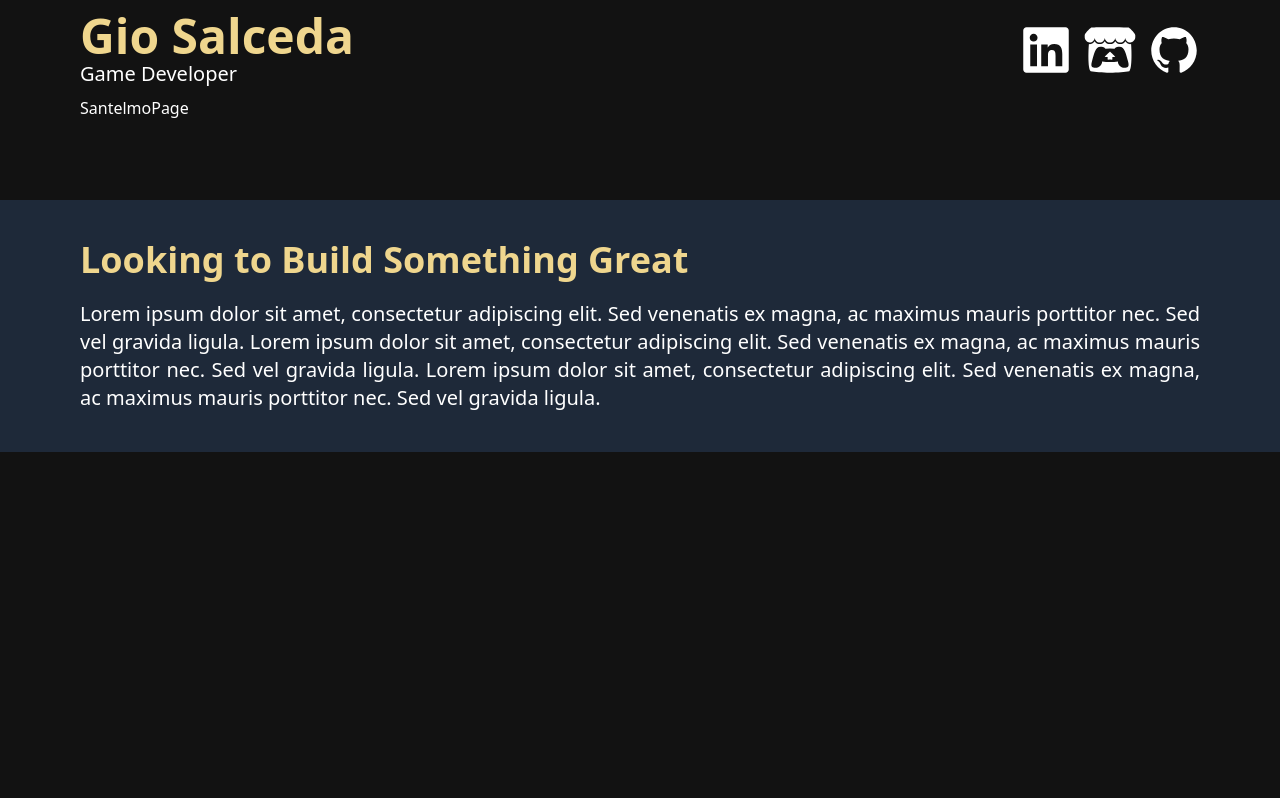
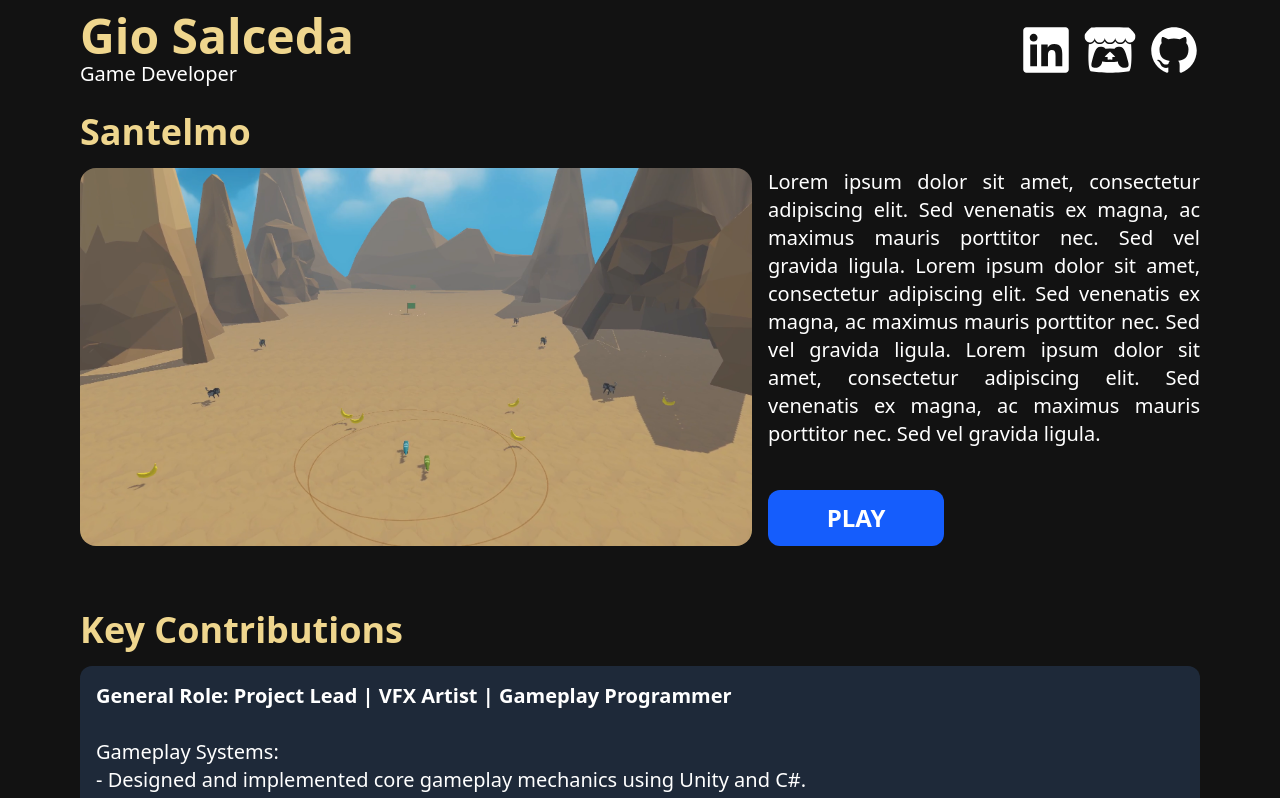
Before and after one commit to Giocumber/GioPortfolio, a React (Vite) app: page /santelmo in a window 1280 px wide. Shown: the top 798 px of the page. Built offline with nearby package versions, Linux system fonts and the light colour scheme.

Commit message:
Added page layout and contribution list component

```diff
--- /dev/null
+++ b/src/components/ContributionList.jsx
@@ -0,0 +1,13 @@
+const ContributionList = ({role, contributions}) => {
+  return (
+    <div>
+        <h1 className="text-4xl text-yellow font-bold my-4">Key Contributions</h1>
+        <div className="bg-gray-800 p-4 rounded-xl text-xl">
+            <h2 className="font-semibold">General Role: {role}</h2>
+            <p className="whitespace-pre-line"> {contributions}</p>
+        </div>
+    </div>
+  )
+}
+
+export default ContributionList
--- /dev/null
+++ b/src/components/GamePageLayout.jsx
@@ -0,0 +1,27 @@
+const GamePageLayout = ({ image, title, description }) => {
+  return (
+    <div>
+      <h1 className="my-4 text-4xl text-yellow font-bold">{title}</h1>
+
+      <div className="flex space-x-4">
+        <img src={image} alt={title} className="max-w-3/5 rounded-2xl"></img>
+
+        <div className="flex flex-col justify-between w-full">
+          <p className="text-justify text-xl">{description}</p>
+
+          <a
+            href="#"
+            target="_blank"
+            rel="noopener noreferrer"
+            className="text-center p-3 rounded-xl bg-blue-600 font-bold w-44 text-2xl"
+          >
+            PLAY
+          </a>
+
+        </div>
+      </div>
+    </div>
+  );
+};
+
+export default GamePageLayout;
--- a/src/pages/SantelmoPage.jsx
+++ b/src/pages/SantelmoPage.jsx
@@ -1,7 +1,38 @@
+import GamePageLayout from "../components/GamePageLayout";
+import GikoScreenshot from "../assets/GikoScreenshot.png";
+import ContributionList from "../components/ContributionList";
+
 const SantelmoPage = () => {
   return (
-    <div>SantelmoPage</div>
-  )
-}
+    <div className="space-y-16">
 
-export default SantelmoPage
+      <GamePageLayout
+        title={"Santelmo"}
+        image={GikoScreenshot}
+        description={
+          `Lorem ipsum dolor sit amet, consectetur adipiscing elit.
+          Sed venenatis ex magna, ac maximus mauris porttitor nec.
+          Sed vel gravida ligula. Lorem ipsum dolor sit amet, consectetur adipiscing elit.
+          Sed venenatis ex magna, ac maximus mauris porttitor nec. Sed vel gravida ligula.
+          Lorem ipsum dolor sit amet, consectetur adipiscing elit. Sed venenatis ex magna,
+          ac maximus mauris porttitor nec. Sed vel gravida ligula.`
+        }
+      />
+
+      <ContributionList
+        role={"Project Lead | VFX Artist | Gameplay Programmer"}
+        contributions={`
+          Gameplay Systems:
+          - Designed and implemented core gameplay mechanics using Unity and C#.
+          - Developed an intuitive user interface to enhance player experience.
+
+          Game Visuals:
+          - Designed and implemented core gameplay mechanics using Unity and C#.
+          - Developed an intuitive user interface to enhance player experience.
+          `}
+      />
+    </div>
+  );
+};
+
+export default SantelmoPage;
--- a/src/sections/Hero.jsx
+++ b/src/sections/Hero.jsx
@@ -5,7 +5,6 @@ const Hero = () => {
   return (
     <div className="flex flex-col items-center  relative">
 
-      {/* <img src={GioImage} alt="Profile Picture" className="w-75 rounded-full border-3 border-yellow" /> */}
       {/* Background image */}
       <img
         src={GikoScreenshot}
```
